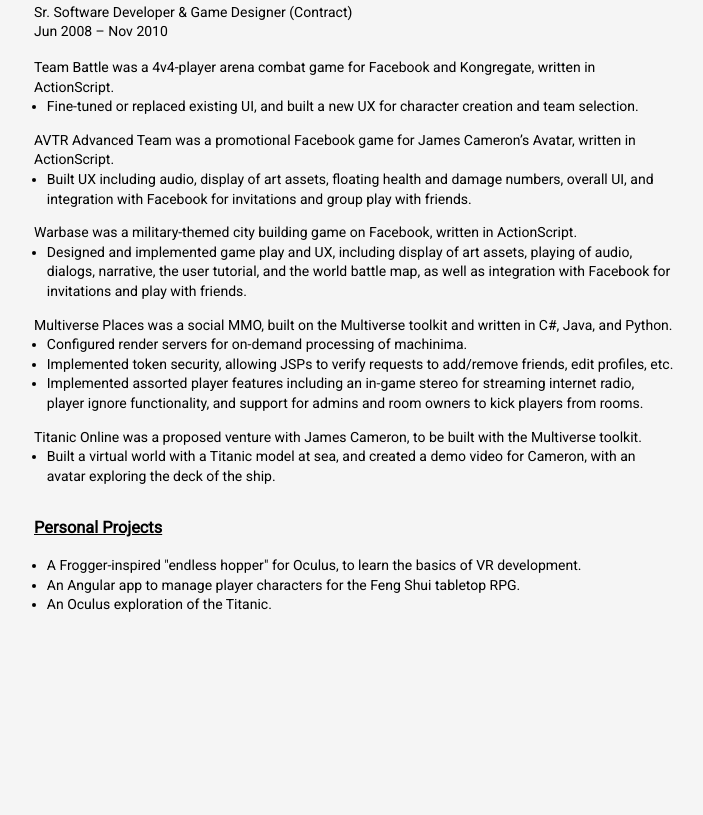
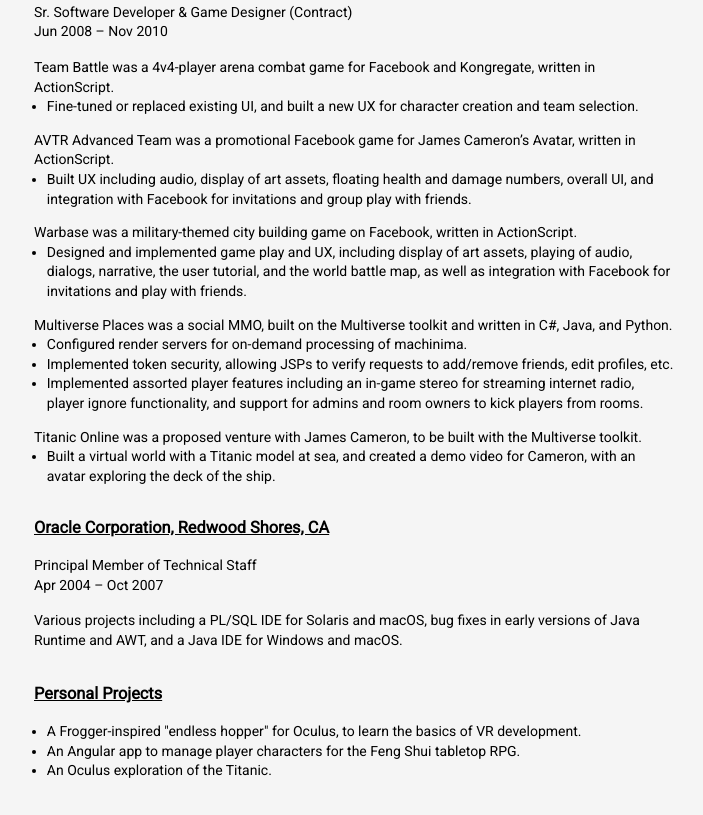
Before and after one commit to maughmer/maughmer.github.io, a website with bundled scripts: page resume.html in a window 1280 px wide. Shown: the part 1606-2421 px from the top of the page, without its empty margins (286-989 px from the left). Before the commit the page ends 2267 px from the top, so only its background shows below. Built offline with nearby package versions, Linux system fonts and the light colour scheme.

Commit message:
updates to resume, including brief blurb for oracle

```diff
--- a/resume.html
+++ b/resume.html
@@ -220,11 +220,23 @@
     </ul>
   </section>
 
+  <section class="experience">
+    <h3>Oracle Corporation, Redwood Shores, CA</h3>
+    <p>
+      Principal Member of Technical Staff<br>
+      Apr 2004 – Oct 2007
+    </p>
+    <p>
+      Various projects including a PL/SQL IDE for Solaris and macOS, bug fixes in early versions
+      of Java Runtime and AWT, and a Java IDE for Windows and macOS.
+    </p>
+  </section>
+
   <section class="experience hidden">
     <h3>Oracle Corporation, Redwood Shores, CA</h3>
     <p>
       Principal Member of Technical Staff<br>
-      Apr 2004 – Oct 2006
+      Apr 2004 – Oct 2007
     </p>
     <span>JDeveloper is a cross-platform Java IDE, written in Java.</span>
     <ul>
```
